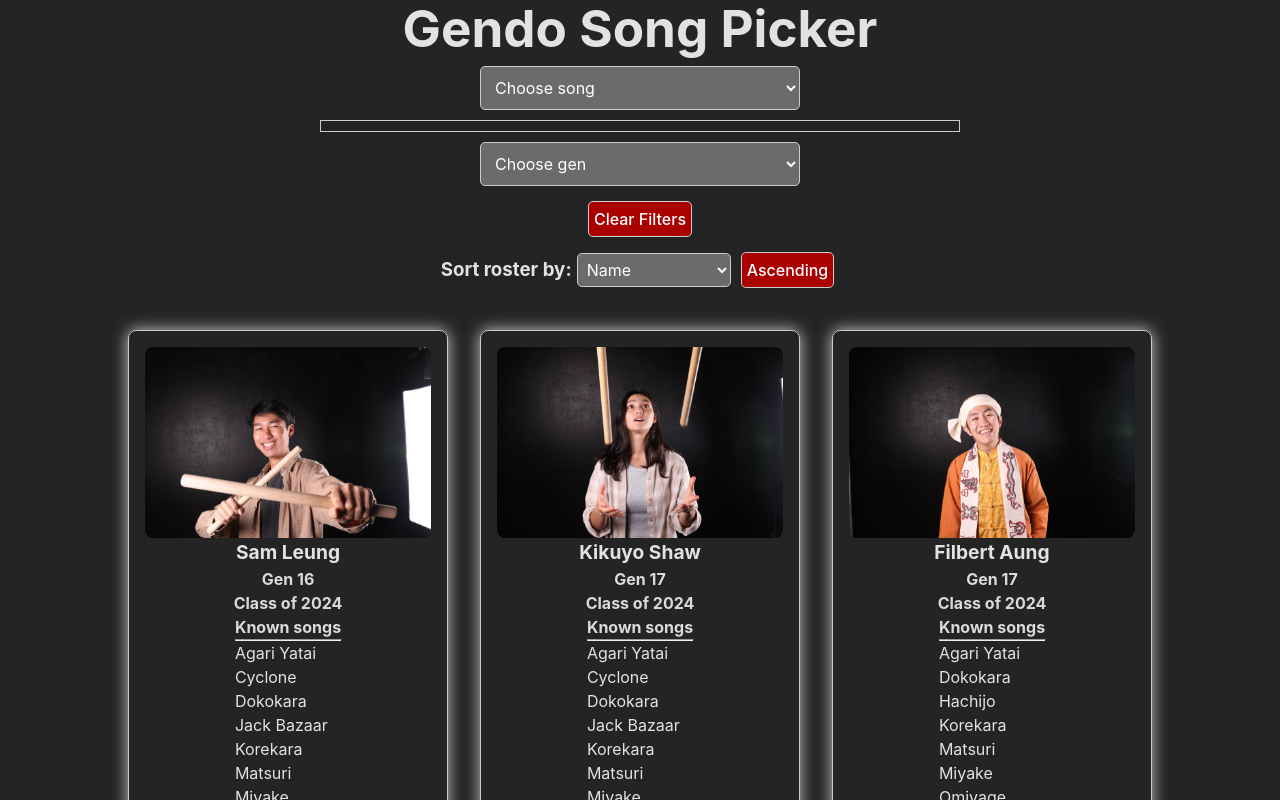
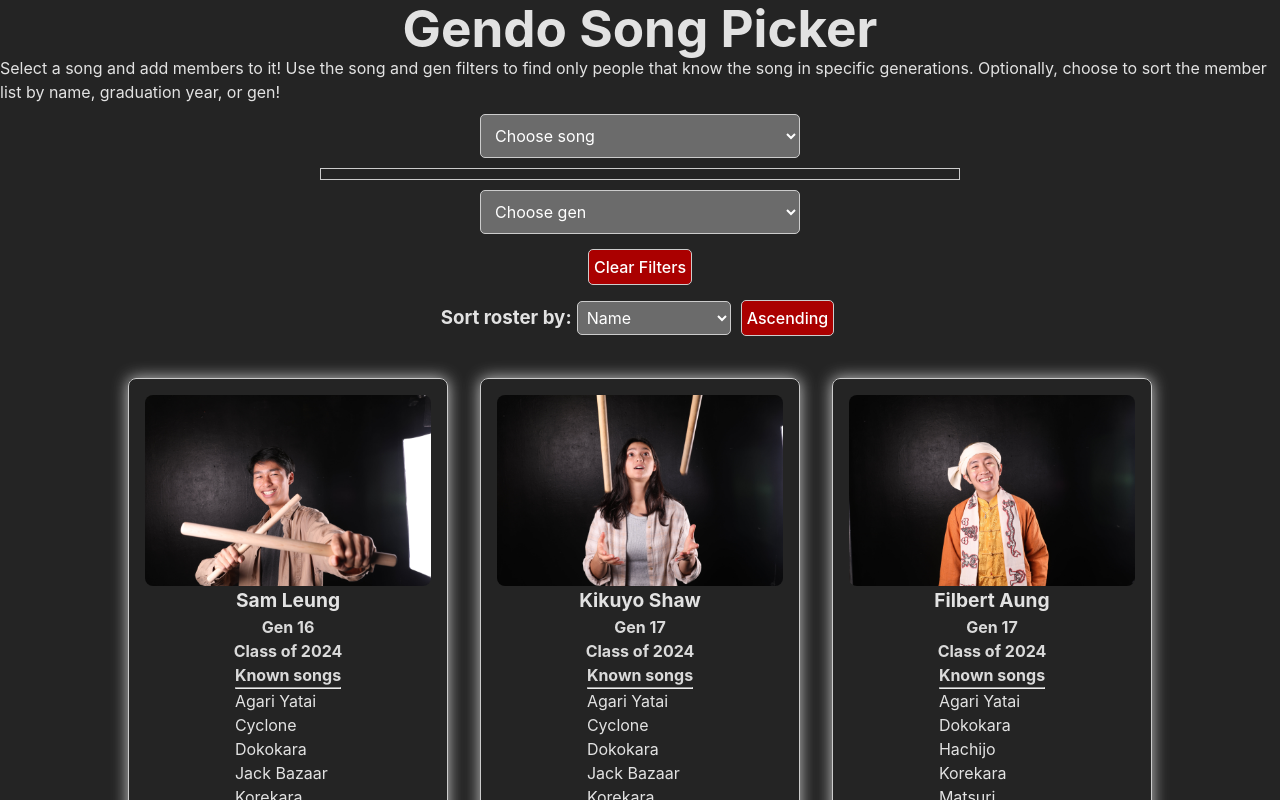
Before and after one commit to jmaffa/cs1300-development, a React (Vite) app in the folder development/: page / in a window 1280 px wide. Shown: the top 800 px of the page. Built offline with nearby package versions, Linux system fonts and the light colour scheme.

Commit message:
added instructions

```diff
--- a/development/src/App.jsx
+++ b/development/src/App.jsx
@@ -49,6 +49,7 @@ function App() {
   return (
     <div id='container'>
       <h1>Gendo Song Picker</h1>
+      <p>Select a song and add members to it! Use the song and gen filters to find only people that know the song in specific generations. Optionally, choose to sort the member list by name, graduation year, or gen!</p>
       <Dropdown clearFilters={clearFilters} changeSong={changeSong}
         song={song} songMembers={songMembers} addToSong={addToSong}
         clearSong={clearSong} changeGen={changeGen} gen={gen}
```
